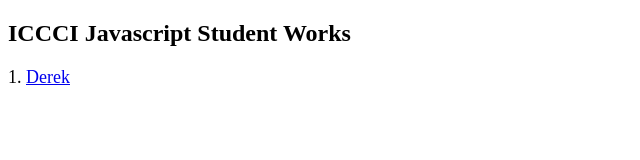
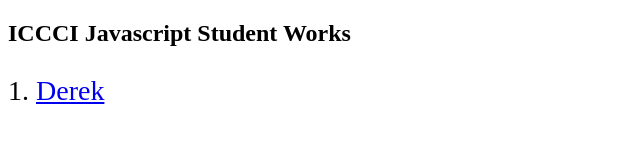
Before and after one commit to haishan67/Javascript, a plain HTML site: page index.html in a window 1280 px wide. Shown: the whole page, without its empty margins (0-640 px from the left). Drawn offline with Linux system fonts and the light colour scheme.

Commit message:
Update index.html

```diff
--- a/index.html
+++ b/index.html
@@ -9,7 +9,7 @@
 
 <h2> ICCCI Javascript Student Works </h2>
 
-<p style="font-family: serif; font-size:18px"> 1.
+<p style="font-family: serif; font-size:28px"> 1.
 <a href="Student Projects/Derek Project/Minecraft.html" title="Derek's website" style="color blue"> Derek </a> </p>
 
 </body>
```
